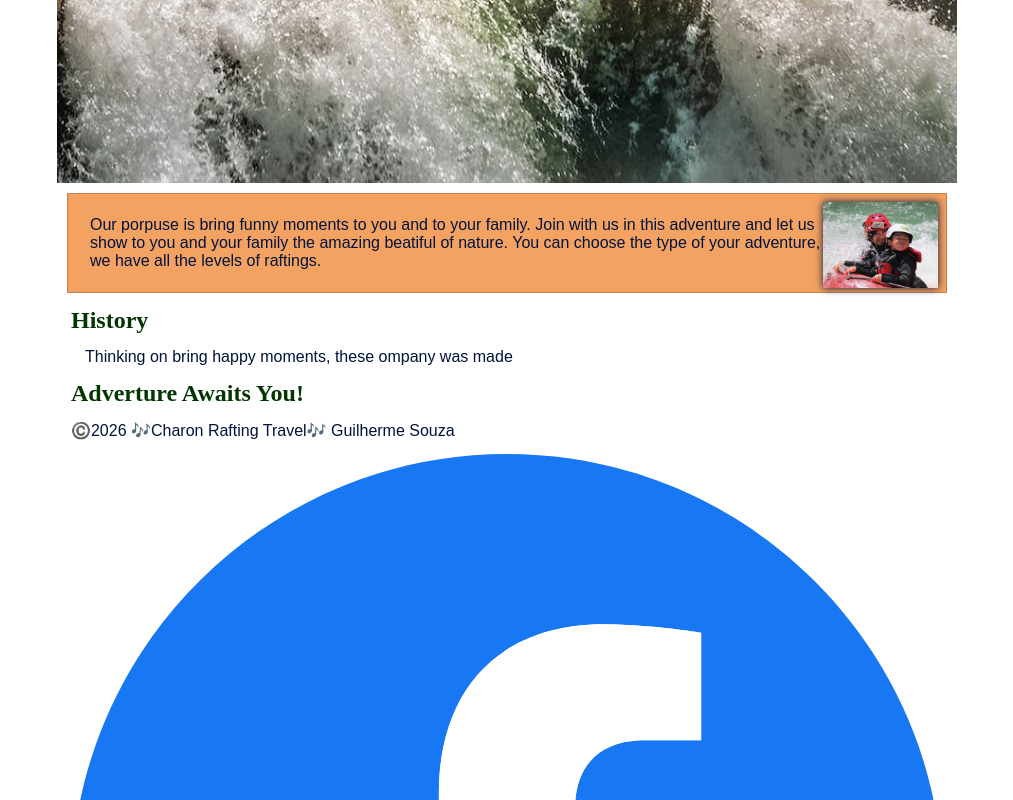
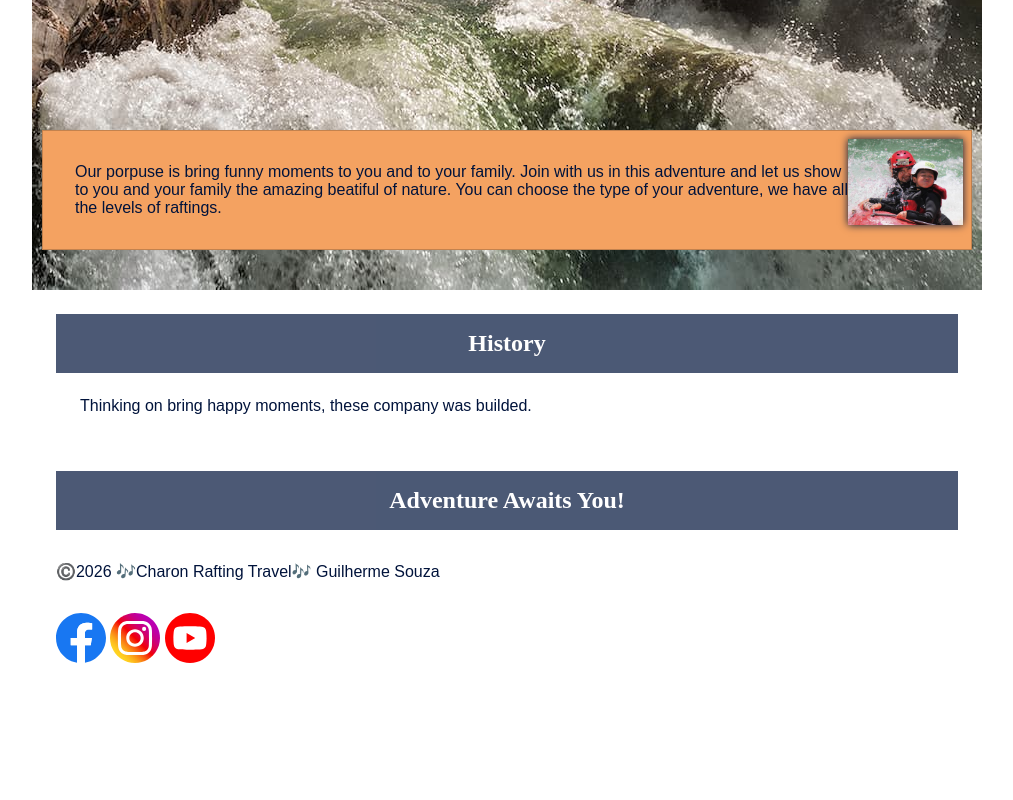
Before and after one commit to guihvsz/wdd130, a plain HTML site: page wwr/about.html in a window 1280 px wide. Shown: the part 620-1420 px from the top of the page, without its empty margins (133-1146 px from the left). After the commit the page ends 1311 px from the top, so only its background shows below. Drawn offline with Linux system fonts and the light colour scheme.

Commit message:
About Us

```diff
--- a/wwr/about.html
+++ b/wwr/about.html
@@ -4,7 +4,7 @@
     <meta charset="UTF-8">
     <meta name="viewport" content="width=device-width, initial-scale=1.0">
     <title>About Us</title>
-    <meta name="description" content="Who we are and how we start our company">
+    <meta name="description" content="Who we are and how we start our company. Here youn will find out our history and how we work">
     <meta name="author" content="Guilherme Henrique Viana Souza">
     <link rel="stylesheet" href="styles/rafting.css">
 </head>
@@ -27,17 +27,17 @@
                 Charon Rafting Travel
             </h1>
             <article class="box">
-                <img src="images/happy-client.jpg" alt="Our happy clients" width="200px">
+                <img src="images/happy-client.jpg" alt="Our happy clients">
                 <p>Our porpuse is bring funny moments to you and to your family. Join with us in this adventure and let us show to you and your family the amazing beatiful of nature. You can choose the type of your adventure, we have all the levels of raftings.</p>
             </article>
         </div>
 
         <section>
             <h2>History</h2>
-            <p>Thinking on bring happy moments, these ompany was made</p>
+            <p>Thinking on bring happy moments, these company was builded.</p>
         </section>
         <section>
-            <h2>Adverture Awaits You!</h2>
+            <h2>Adventure Awaits You!</h2>
         </section>
     </main>
 
--- a/wwr/styles/rafting.css
+++ b/wwr/styles/rafting.css
@@ -13,13 +13,17 @@
     box-sizing: border-box;
  }
 
+ header nav a {
+   display: block;
+ }
+
  body {
     font-family: var(--body-font);
     color: var(--accent1-color);
  }
 
  header, main, footer {
-    width: 900px;
+    width: 950px;
     margin: 0 auto;
  }
  h1, h2 {
@@ -27,8 +31,8 @@
     color: var(--primary-color);
  }
  nav, p, section, article {
-    margin: 14px;
-    padding: 7;
+    margin: 16px;
+    padding: 8px;
  }
 
  .socialmedia a {
@@ -56,6 +60,17 @@ h1 {
     color: #fff;
 }
 
+article {
+    position: absolute;
+    bottom: 30px;
+}
+
+.hero article img {
+    float: right;
+    width: 115px;
+    box-shadow: 0 0 8px ;
+}
+
 .box {
     margin: 10px;
     padding: 8px;
@@ -63,15 +78,17 @@ h1 {
     background-color: var(--accent2-color);
 }
 
-.article {
-    position: absolute;
-    margin: 10px;
+h2 {
+    position: relative;
+    width: 100%;
     padding: 16px;
+    text-align: center;
+    opacity: 0.7;
+    background-color: var(--accent1-color);
+    color: #fff;
 }
 
-
-.hero article img {
-    float: right;
-    width: 115px;
-    box-shadow: 0 0 8px ;
+footer nav img {
+width: 50px;
+height: auto;
 }
```
